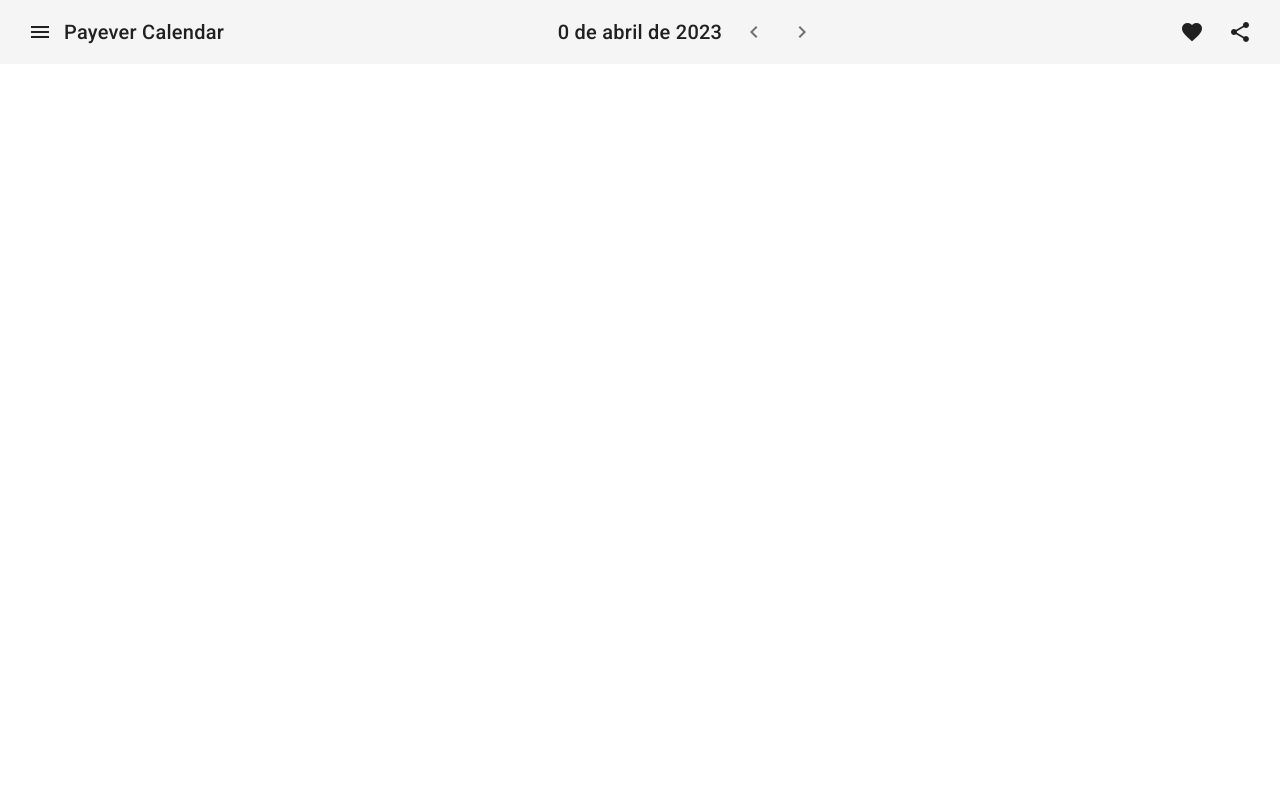
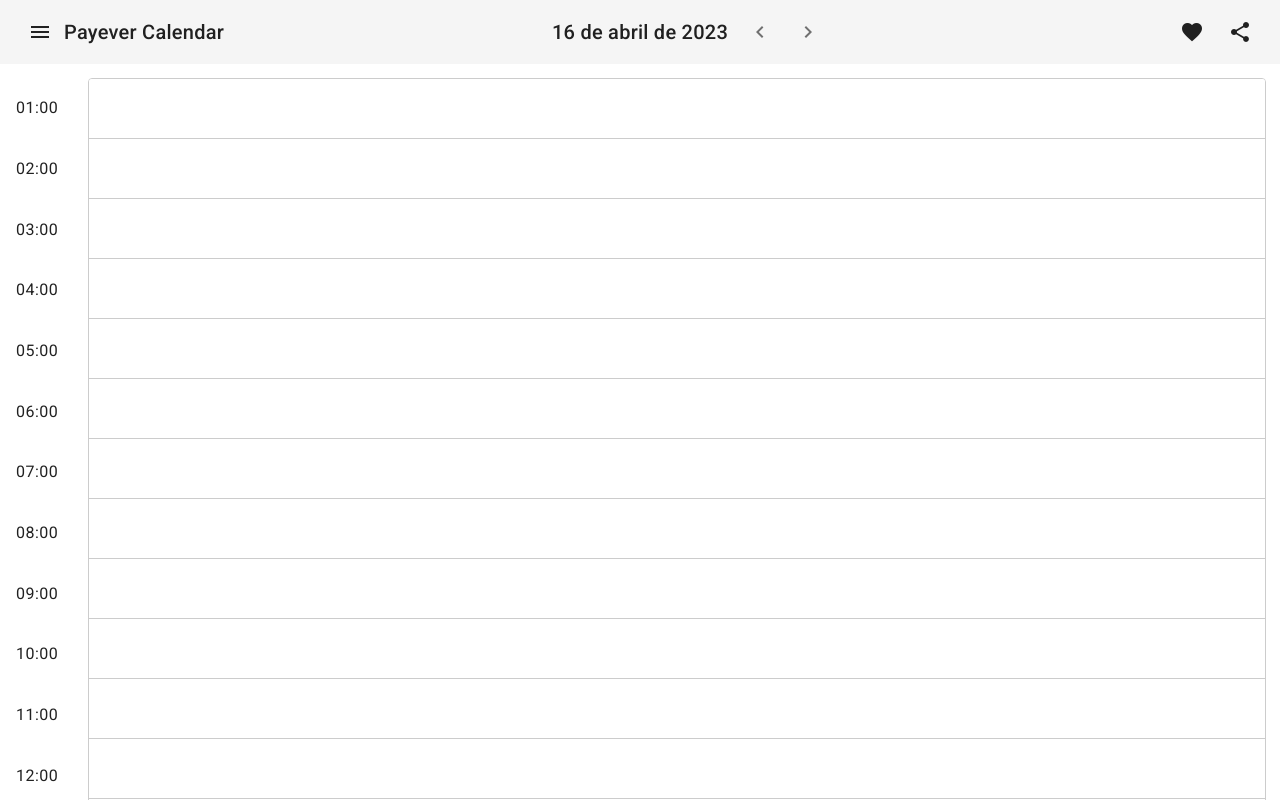
Before and after one commit to Aenewsss/calendar-front-angular, an Angular app: page / in a window 1280 px wide. Shown: the top 800 px of the page. Built offline with nearby package versions, Linux system fonts and the light colour scheme; no server answers.

Commit message:
[FUNC] hour list & paginator& drag drop func check

```diff
--- a/src/app/calendar/calendar.component.html
+++ b/src/app/calendar/calendar.component.html
@@ -1 +1,3 @@
 <app-toolbar></app-toolbar>
+
+<app-drop-list></app-drop-list>
--- /dev/null
+++ b/src/app/calendar/drop-list/drop-list.component.html
@@ -0,0 +1,10 @@
+<section class="hours-list">
+  <mat-list role="list">
+    <mat-list-item *ngFor="let hour of dayHours" role="listitem">{{hour}}</mat-list-item>
+  </mat-list>
+
+  <div cdkDropList class="drop-list" (cdkDropListDropped)="drop($event)">
+    <div class="drop-box" *ngFor="let appointment of appointments" [cdkDragDisabled]="appointment.disabled" cdkDrag>{{appointment.value}}</div>
+  </div>
+
+</section>
--- /dev/null
+++ b/src/app/calendar/drop-list/drop-list.component.scss
@@ -0,0 +1,66 @@
+.hours-list {
+    display: flex;
+    width: 100%;
+}
+
+.mat-mdc-list-base {
+    margin-top: 1em;
+    display: flex;
+    flex-direction: column;
+    justify-content: space-around;
+    padding: 0;
+}
+
+.drop-list {
+    width: 100%;
+    margin: 1em;
+    border: solid 1px #ccc;
+    min-height: 60px;
+    display: block;
+    background: white;
+    border-radius: 4px;
+    overflow: hidden;
+}
+
+.drop-box {
+    height: 60px;
+    padding: 20px 10px;
+    border-bottom: solid 1px #ccc;
+    color: rgba(0, 0, 0, 0.87);
+    display: flex;
+    flex-direction: row;
+    align-items: center;
+    justify-content: space-between;
+    box-sizing: border-box;
+    cursor: move;
+    background: white;
+    font-size: 16px;
+
+    &:last-child {
+        border: none;
+    }
+}
+
+.cdk-drag-preview {
+    box-sizing: border-box;
+    border-radius: 4px;
+    box-shadow: 0 5px 5px -3px rgba(0, 0, 0, 0.2),
+        0 8px 10px 1px rgba(0, 0, 0, 0.14),
+        0 3px 14px 2px rgba(0, 0, 0, 0.12);
+}
+
+.cdk-drag-animating {
+    transition: transform 250ms cubic-bezier(0, 0, 0.2, 1);
+}
+
+.cdk-drag-placeholder {
+    opacity: 0.3;
+}
+
+.drop-list.cdk-drop-list-dragging .drop-box:not(.cdk-drag-placeholder) {
+    transition: transform 250ms cubic-bezier(0, 0, 0.2, 1);
+}
+
+.cdk-drag-disabled {
+    cursor: default;
+}
--- /dev/null
+++ b/src/app/calendar/drop-list/drop-list.component.ts
@@ -0,0 +1,19 @@
+import { CdkDragDrop, moveItemInArray } from '@angular/cdk/drag-drop';
+import { Component } from '@angular/core';
+import { emptyList } from 'src/utils/empty-list.constants';
+import { dayHours } from 'src/utils/hours.constants';
+
+@Component({
+  selector: 'app-drop-list',
+  templateUrl: './drop-list.component.html',
+  styleUrls: ['./drop-list.component.scss']
+})
+export class DropListComponent {
+  appointments = emptyList
+
+  dayHours = dayHours
+
+  drop(event: CdkDragDrop<string[]>) {
+    moveItemInArray(this.appointments, event.previousIndex, event.currentIndex);
+  }
+}
--- a/src/app/calendar/toolbar/toolbar.component.html
+++ b/src/app/calendar/toolbar/toolbar.component.html
@@ -6,8 +6,8 @@
 
     <span class="toolbar-spacer"></span>
     {{selectedDate}}
-    <mat-paginator class="paginator" [showFirstLastButtons]="false" [hidePageSize]="true" [length]="365" [pageSize]="1" [pageIndex]="selectedIndex" (page)="handlePage($event)" aria-label="Select page">
-
+    <mat-paginator class="paginator" [showFirstLastButtons]="false" [hidePageSize]="true" [length]="365" [pageSize]="1"
+        [pageIndex]="selectedIndex" (page)="handlePage($event)" aria-label="Select page">
     </mat-paginator>
 
     <span class="toolbar-spacer"></span>
--- a/src/app/calendar/toolbar/toolbar.component.ts
+++ b/src/app/calendar/toolbar/toolbar.component.ts
@@ -7,35 +7,42 @@ import { PageEvent } from '@angular/material/paginator';
   styleUrls: ['./toolbar.component.scss']
 })
 export class ToolbarComponent {
-  selectedDate: string = this.getSelectedDate();
-  selectedIndex: number = this.getDayOfYear()
+  selectedDate: string = this.handleSelectedDate();
+  selectedIndex: number = this.getTodayDayOfYear()
 
-  getSelectedDate() {
-    const dayOfYear = this.getDayOfYear()
+  handleSelectedDate(newDayOfYear?: number) {
+    let dayOfYear;
+
+    dayOfYear = newDayOfYear ? newDayOfYear : this.getTodayDayOfYear()
+
     const currentDate = new Date()
 
     currentDate.setMonth(0)
     currentDate.setDate(dayOfYear)
+
     return this.formatDate(currentDate)
   }
 
-  formatDate(date: Date): string {
-    const todayDay = date.getDay();
+  formatDate(date: Date) {
+    const todayDay = date.getDate();
     const todayMonth = date.toLocaleDateString('pt-BR', { month: 'long' })
     const todayYear = date.getFullYear();
 
-    return todayDay + ' de ' + todayMonth + ' de ' + todayYear
+    return this.selectedDate = todayDay + ' de ' + todayMonth + ' de ' + todayYear
   }
 
-  getDayOfYear(): number {
-    return Math.ceil((Number(new Date()) - Number(new Date(new Date().getFullYear(), 0, 1))) / (1000 * 60 * 60 * 24));
+  getTodayDayOfYear() {
+    return this.selectedIndex = Math.ceil((Number(new Date()) - Number(new Date(new Date().getFullYear(), 0, 1))) / (1000 * 60 * 60 * 24));
   }
 
   handlePage(e: PageEvent) {
     this.handleDayOfYear(e.pageIndex)
+    this.handleSelectedDate(e.pageIndex)
   }
 
   handleDayOfYear(dayOfYear: number) {
     this.selectedIndex = dayOfYear
   }
+
+
 }
--- /dev/null
+++ b/src/utils/empty-list.constants.ts
@@ -0,0 +1,26 @@
+export const emptyList = [
+    { value: '', disabled: true },
+    { value: '', disabled: true },
+    { value: '', disabled: true },
+    { value: '', disabled: true },
+    { value: '', disabled: true },
+    { value: '', disabled: true },
+    { value: '', disabled: true },
+    { value: '', disabled: true },
+    { value: '', disabled: true },
+    { value: '', disabled: true },
+    { value: '', disabled: true },
+    { value: '', disabled: true },
+    { value: '', disabled: true },
+    { value: '', disabled: true },
+    { value: '', disabled: true },
+    { value: '', disabled: true },
+    { value: '', disabled: true },
+    { value: '', disabled: true },
+    { value: '', disabled: true },
+    { value: '', disabled: true },
+    { value: '', disabled: true },
+    { value: '', disabled: true },
+    { value: '', disabled: true },
+    { value: '', disabled: true },
+]
--- /dev/null
+++ b/src/utils/hours.constants.ts
@@ -0,0 +1,26 @@
+export const dayHours = [
+    '01:00',
+    '02:00',
+    '03:00',
+    '04:00',
+    '05:00',
+    '06:00',
+    '07:00',
+    '08:00',
+    '09:00',
+    '10:00',
+    '11:00',
+    '12:00',
+    '13:00',
+    '14:00',
+    '15:00',
+    '16:00',
+    '17:00',
+    '18:00',
+    '19:00',
+    '20:00',
+    '21:00',
+    '22:00',
+    '23:00',
+    '24:00',
+]
```
Also changed, not shown: src/app/calendar/calendar.module.ts (+9 -3 lines).
